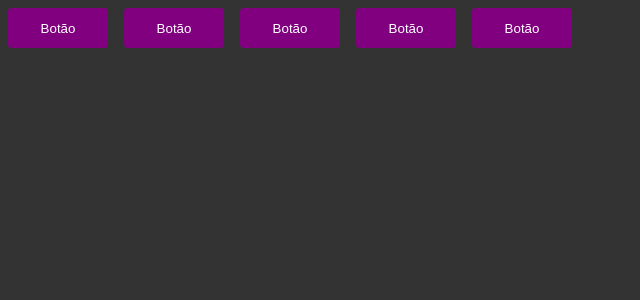
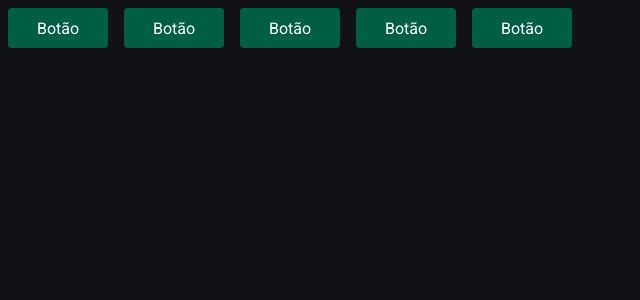
Before and after one commit to DinizEduardo/02-ignite-timer, a React (Vite) app: page / in a window 1280 px wide. Shown: the top 300 px of the page, without its empty margins (0-640 px from the left). Built offline with nearby package versions, Linux system fonts and the light colour scheme.

Commit message:
feat: definindo cores e fontes

```diff
--- a/index.html
+++ b/index.html
@@ -2,8 +2,15 @@
 <html lang="en">
   <head>
     <meta charset="UTF-8" />
+
+    <link rel="preconnect" href="https://fonts.googleapis.com" />
+    <link rel="preconnect" href="https://fonts.gstatic.com" crossorigin />
+
     <link rel="icon" type="image/svg+xml" href="/vite.svg" />
     <meta name="viewport" content="width=device-width, initial-scale=1.0" />
+
+    <link href="https://fonts.googleapis.com/css2?family=Roboto+Mono:wght@700&family=Roboto:wght@400;700&display=swap" rel="stylesheet" />
+
     <title>Ignite timer</title>
   </head>
   <body>
--- a/src/components/Button.styles.ts
+++ b/src/components/Button.styles.ts
@@ -20,6 +20,6 @@
   border: 0;
   margin: 8px;
 
-  background-color: ${props => props.theme.primary};
+  background-color: ${props => props.theme['green-700']};
   color: ${props => props.theme.white}
 `
--- a/src/styles/global.ts
+++ b/src/styles/global.ts
@@ -7,8 +7,19 @@
     box-sizing: border-box;
   }
 
+  :focus {
+    outline: 0;
+    box-shadow: 0 0 0 2px ${props => props.theme['green-500']}
+  }
+
   body {
-    background-color: #333;
-    color: #fff;
+    background-color: ${props => props.theme['gray-900']};
+    color: ${props => props.theme['gray-300']};;
+  }
+
+  body, input, textarea, button {
+    font-family: 'Roboto', sans-serif;
+    font-weight: 400;
+    font-size: 1rem;
   }
 `;
--- a/src/styles/themes/default.ts
+++ b/src/styles/themes/default.ts
@@ -1,5 +1,21 @@
 export const defaultTheme = {
-  primary: 'purple',
-  secondary: 'orange',
-  white: '#fff'
+  white: '#FFF',
+
+  'gray-100': '#E1E1E6',
+  'gray-300': '#C4C4CC',
+  'gray-400': '#8D8D99',
+  'gray-500': '#7C7C8A',
+  'gray-600': '#323238',
+  'gray-700': '#29292E',
+  'gray-800': '#202024',
+  'gray-900': '#121214',
+
+  'green-300': '#00B37E',
+  'green-500': '#00875F',
+  'green-700': '#015F43',
+
+  'red-500': '#AB222E',
+  'red-700': '#7A1921',
+
+  'yellow-500': '#FBA94C',
 }
```
